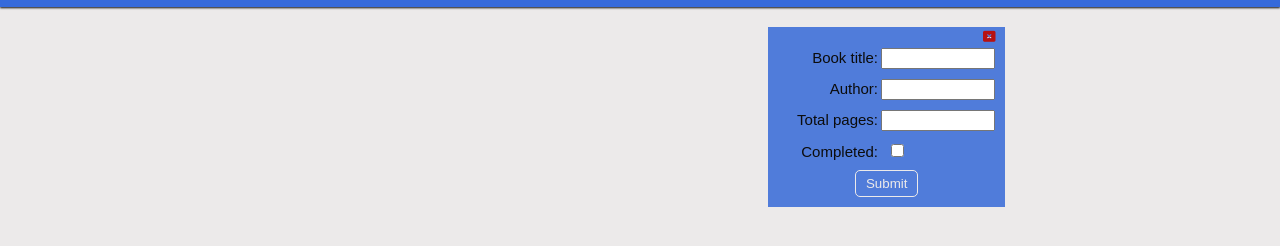
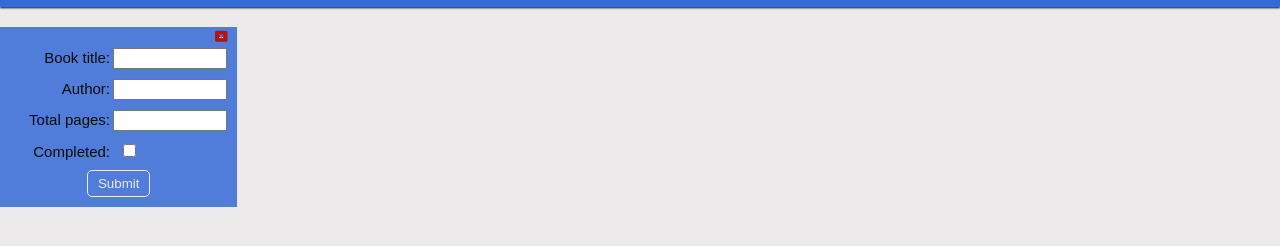
Before and after one commit to Samuelisch/Library, a plain HTML site: page index.html in a window 1280 px wide. Shown: the part 42-288 px from the top of the page. Drawn offline with Linux system fonts and the light colour scheme.

Commit message:
changes to style, pending grid changes

```diff
--- a/style.css
+++ b/style.css
@@ -63,11 +63,9 @@ h1 {
 
 .library {
     height: 10rem;
-    width: 60%;
 }
 
 .info {
-    justify-self: flex-end;
     margin: 2rem 0;
     padding: 1rem;
     background-color:var(--lightblue);
```
